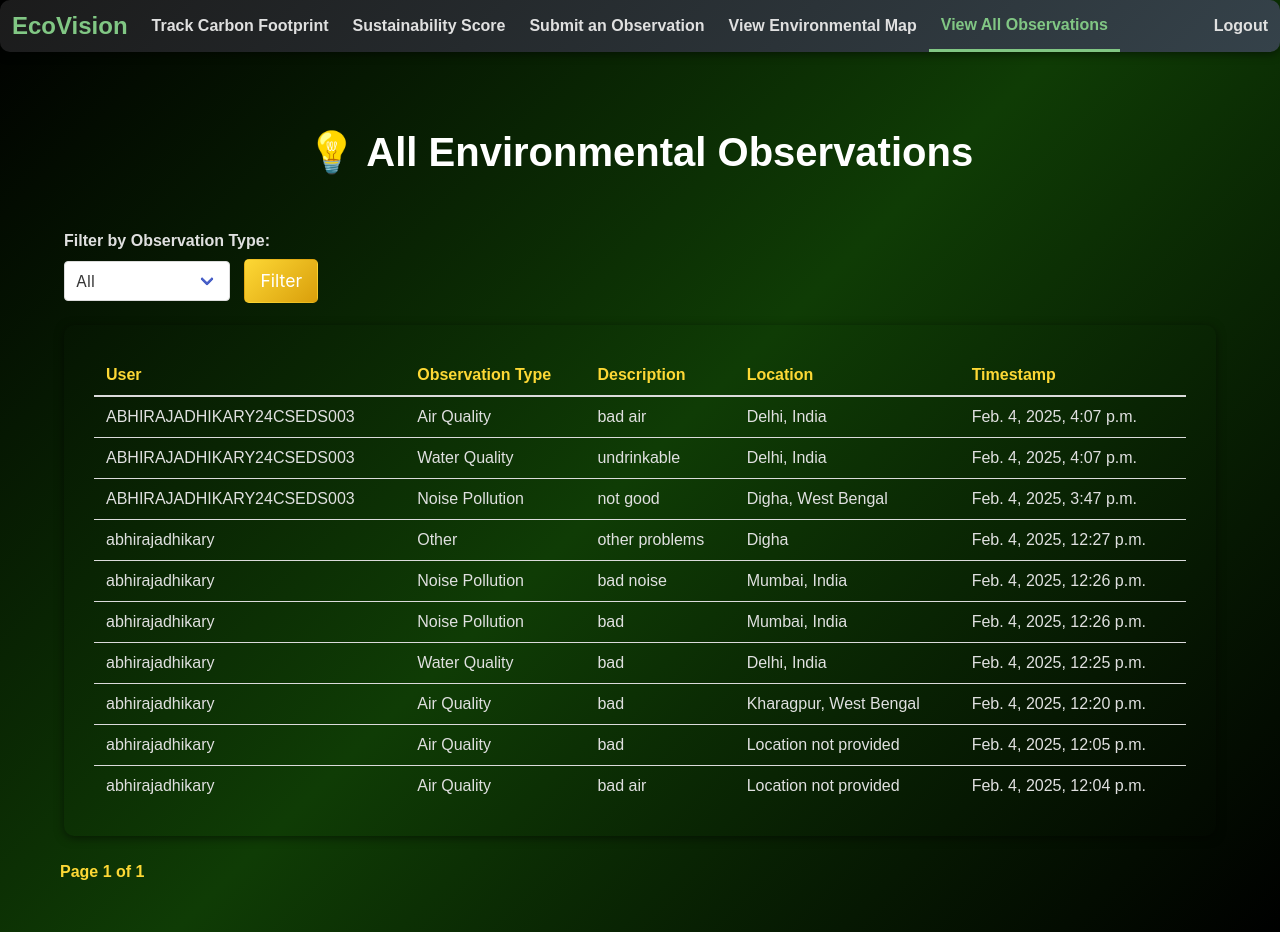
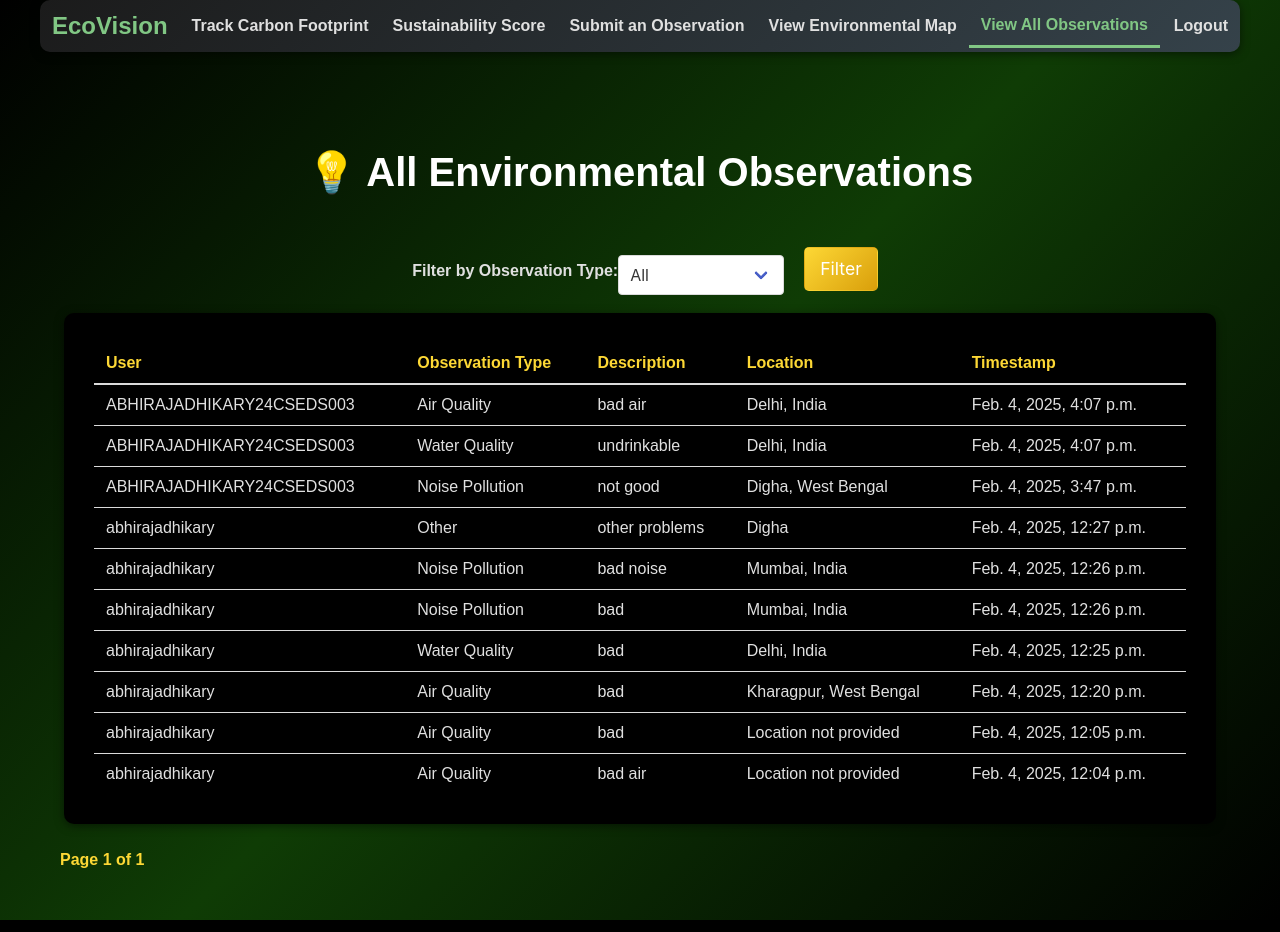
Before and after one commit to abhirajadhikary06/EcoFix, a Django app: page /all-observations/ in a window 1280 px wide. Run offline with Django 5.2, Linux system fonts and the light colour scheme; a user stored in the database is signed in; data comes from the database, SQL or seed files in the repository; both versions use the stored data as it was after the commit.

Commit message:
navbar issue (different for different pages) solved

```diff
--- a/ecofix/climate_tracker/templates/all_observations.html
+++ b/ecofix/climate_tracker/templates/all_observations.html
@@ -5,6 +5,14 @@
 {% block content %}
 <style>
     /* Background and Text Colors */
+    html, body {
+        margin: 0;
+        padding: 0;
+    }
+
+    .navbar {
+        margin-top: 0;  /* Ensure the navbar starts at the very top */
+    }
     body {
         background: linear-gradient(135deg, rgb(0, 0, 0), rgb(15, 60, 5), rgb(0, 0, 0));
         color: #e0e0e0;
@@ -19,13 +27,26 @@
         font-weight: bold;
     }
 
+    .field {
+        display: flex;
+        justify-content: center; /* Centers the content horizontally */
+        align-items: center; /* Aligns items vertically */
+        margin-bottom: 20px;
+    }
+
+    .control form {
+        display: flex;
+        gap: 10px; /* Adds spacing between the dropdown and button */
+        align-items: center;
+    }
+
     .label {
         color: #e0e0e0;
         font-weight: bold;
     }
 
     .box {
-        background: transparent;
+        background: black;
         border-radius: 10px;
         padding: 30px;
         box-shadow: 0 2px 10px rgba(0, 0, 0, 0.5);
--- a/ecofix/climate_tracker/templates/base.html
+++ b/ecofix/climate_tracker/templates/base.html
@@ -7,10 +7,25 @@
     <link rel="stylesheet" href="https://cdn.jsdelivr.net/npm/bulma@0.9.4/css/bulma.min.css">
     <style>
         /* Dark Theme Navbar Styling */
+        /* Ensure Navbar Stays in Place Without Fixing to Top */
         .navbar {
+            position: relative;  /* Keep it in the normal document flow */
             background: linear-gradient(135deg, #1b1b1b, #35424a);
             box-shadow: 0 2px 10px rgba(0, 0, 0, 0.5);
-            border-radius:10px;
+            border-radius: 10px;
+            margin: 20px auto;  /* Center the navbar horizontally */
+            max-width: 1200px;  /* Set a max width to prevent stretching */
+        }
+
+        /* Center Content Below Navbar */
+        .section {
+            display: flex;
+            justify-content: center;
+        }
+
+        /* Container for main content */
+        .container {
+            max-width: 1200px;  /* Match the navbar width */
         }
         /* Underline Effect for Active Navbar Item */
         .navbar-item.is-active {
@@ -79,6 +94,18 @@
                 background: linear-gradient(135deg, #1b1b1b, #35424a);
             }
         }
+
+        .navbar-menu {
+            display: flex;
+            justify-content: space-between;  /* Ensures items are spaced out properly */
+            align-items: center;             /* Vertically aligns items */
+            flex-wrap: wrap;                 /* Wraps items to prevent overflow */
+        }
+
+        .navbar-end {
+            display: flex;
+            align-items: center;
+        }
     </style>
 </head>
 <body>
@@ -115,7 +142,10 @@
                     <a class="navbar-item last {% if request.resolver_match.url_name == 'logout' %}is-active{% endif %}" href="{% url 'logout' %}">Logout</a>
                 {% else %}
                     <a class="navbar-item {% if request.resolver_match.url_name == 'login' %}is-active{% endif %}" href="{% url 'login' %}">Login</a>
-                    <a class="navbar-item {% if request.resolver_match.url_name == 'register' %}is-active{% endif %}" href="{% url 'register' %}">Register</a>
+                    <a class="navbar-item navbar-button-link {% if request.resolver_match.url_name == 'register' %}is-active{% endif %}"
+   href="{% url 'register' %}">
+   Register
+</a>
                 {% endif %}
             </div>
         </div>
```
Also changed, not shown: ecofix/climate_tracker/templates/map.html (+8 -0 lines), ecofix/db.sqlite3.
